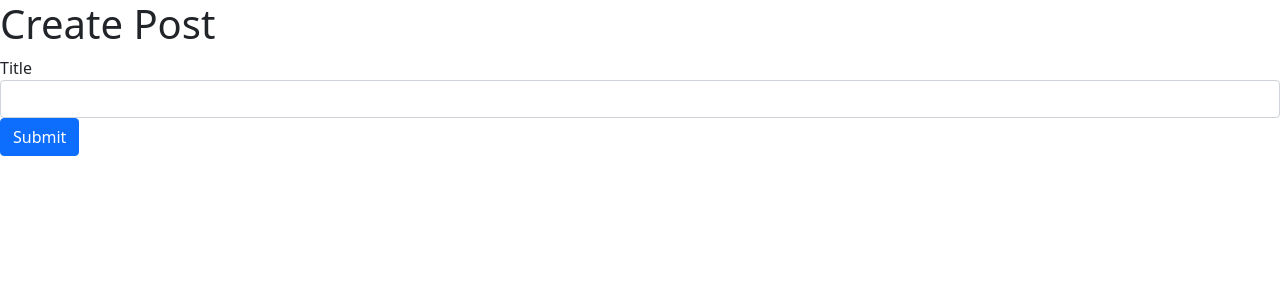
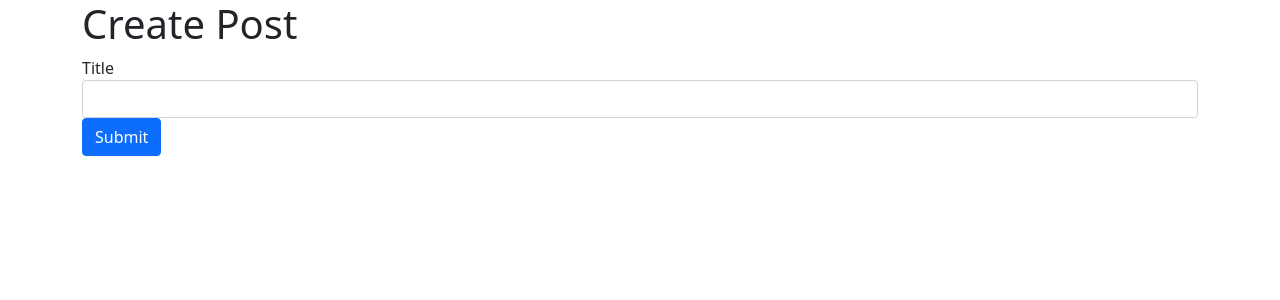
Before and after one commit to Gruning/blog-client, a React (Create React App) app: page / in a window 1280 px wide. Shown: the top 300 px of the page. Built offline with nearby package versions, Linux system fonts and the light colour scheme.

Commit message:
bootstrap

```diff
--- a/src/App.js
+++ b/src/App.js
@@ -2,7 +2,7 @@ import React from 'react'
 import PostCreate from "./postCreate";
 
 const App =() =>{
-    return  <div>
+    return  <div className='container'>
             <h1>Create Post</h1>
             <PostCreate/>
         </div>
```
